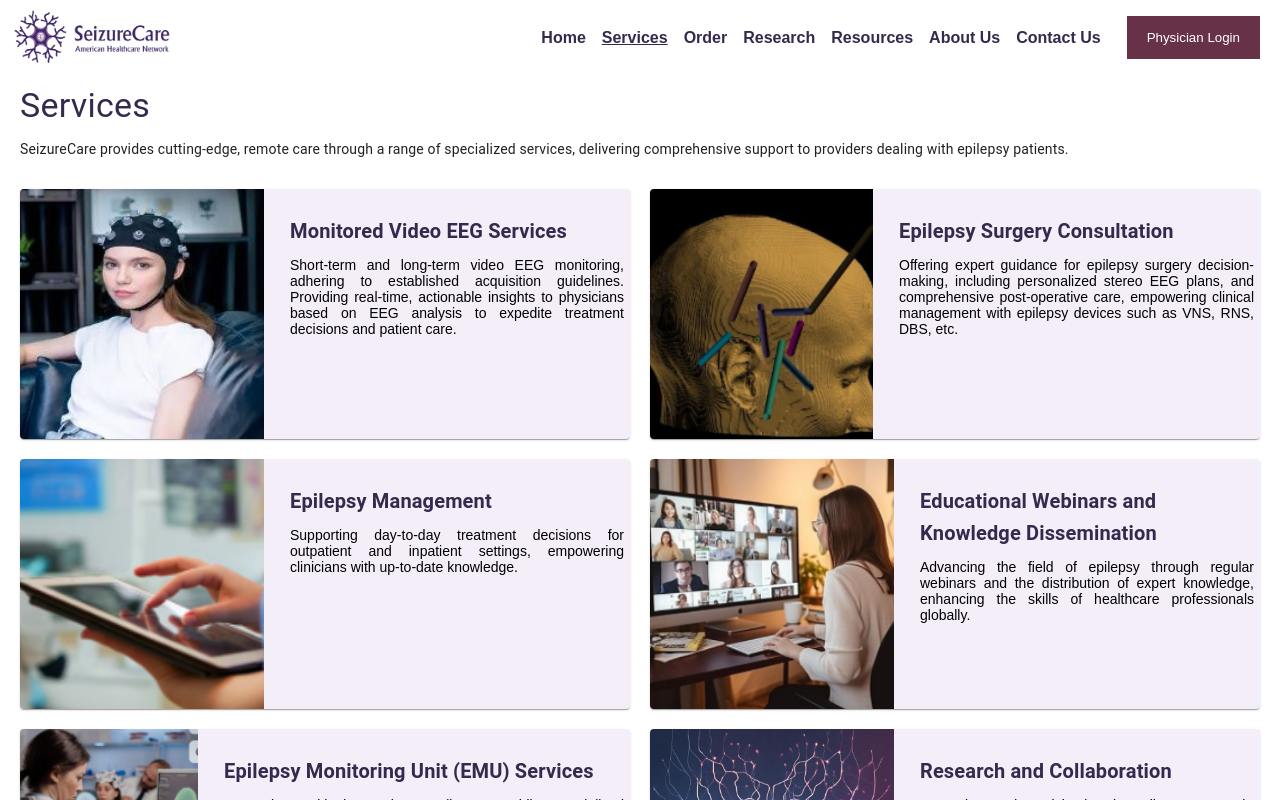
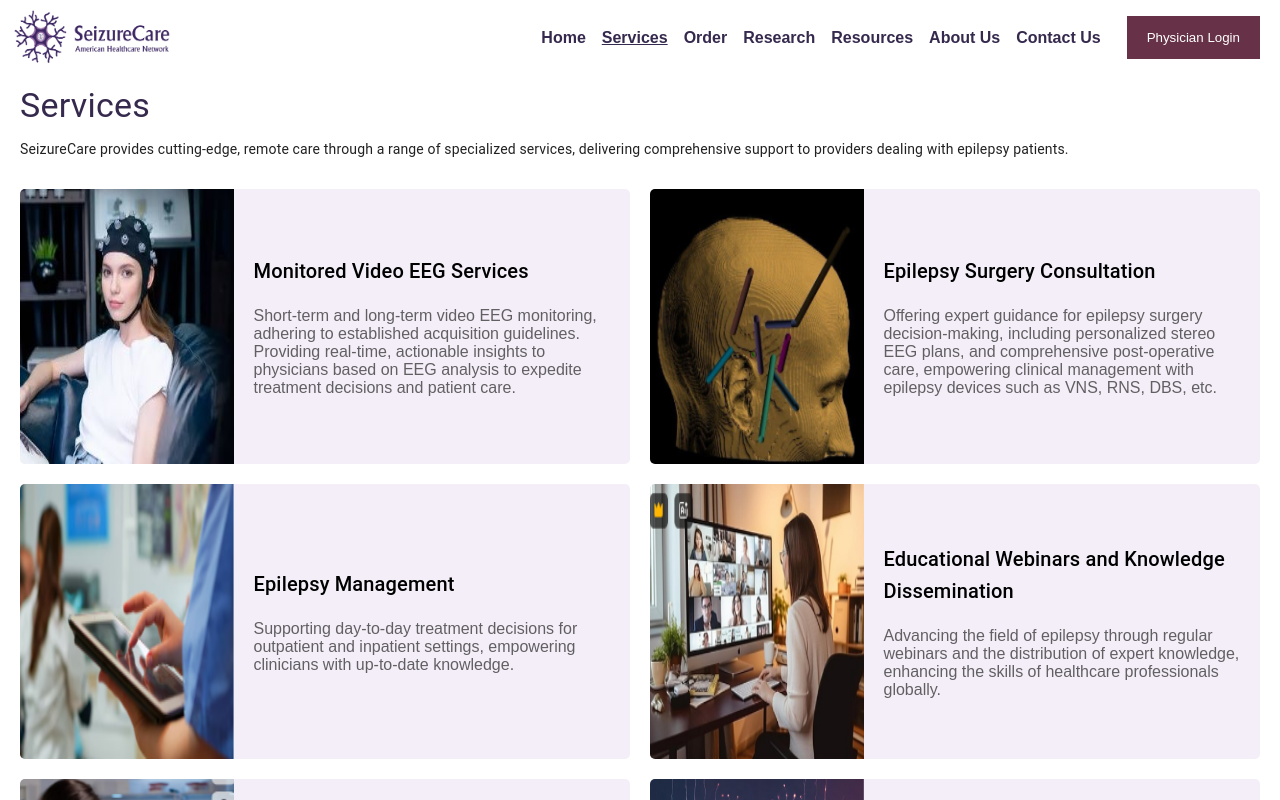
Before and after one commit to kalyancsreeram/EpicCare, a React (Create React App) app: page /services in a window 1280 px wide. Shown: the top 800 px of the page. Built offline with nearby package versions, Linux system fonts and the light colour scheme.

Commit message:
services panel style changes

```diff
--- a/src/components/servicescomp/MediaControlCard.js
+++ b/src/components/servicescomp/MediaControlCard.js
@@ -15,7 +15,7 @@ export default function MediaControlCard(props) {
             component="img"
             sx={{ width: 151 }}
             src={props.source}
-            alt="Live from space album cover"
+            alt={props.title}
         />
       <Box sx={{ display: 'flex', flexDirection: 'column' }}>
         <CardContent sx={{ flex: '1 0 auto' }} className='service_card'>
--- /dev/null
+++ b/src/components/servicescomp/MediaControlDiv.js
@@ -0,0 +1,22 @@
+import React from 'react'
+import Typography from '@mui/material/Typography';
+import './styles.scss';
+
+function MediaControlDiv(props) {
+  let styleString = props.styleLR === 'Left'?  'mediaDivContainer mediaDivLeft' : 'mediaDivContainer mediaDivRight';
+  return (
+    <div className={styleString} >
+        <img alt='SeizureCare' src={props.source}/>
+        <div className='mediaDivTextContainer'>
+            <Typography className='service-title' component="div" variant="h6">
+                {props.title}
+            </Typography>
+            <Typography variant="p" color="text.secondary" component="div">
+               {props.desc}
+            </Typography>
+        </div>
+    </div>
+  )
+}
+
+export default MediaControlDiv
--- a/src/components/servicescomp/ServicesComp.js
+++ b/src/components/servicescomp/ServicesComp.js
@@ -1,7 +1,7 @@
 import React from 'react'
 
 import './styles.scss';
-import MediaControlCard from './MediaControlCard';
+import MediaControlDiv from './MediaControlDiv';
 import ServicesOne from "../../assets/images/services-one.jpg";
 import ServicesTwo from "../../assets/images/services-two.png";
 import ServicesThree from "../../assets/images/services-three.png";
@@ -26,21 +26,20 @@ const ServicesComp = () => {
            </div>
            <div className='services-panel-container'>
                 <div className='service-panel'>
-                    <p></p>
-                    <MediaControlCard title='Monitored Video EEG Services' desc='Short-term and long-term video EEG monitoring, adhering to established acquisition guidelines. Providing real-time, actionable insights to physicians based on EEG analysis to expedite treatment decisions and patient care.'
-                    source={ServicesOne}/>
-                    <MediaControlCard title='Epilepsy Management' desc='Supporting day-to-day treatment decisions for outpatient and inpatient settings, empowering clinicians with up-to-date knowledge.'
-                    source={ServicesTwo}/>
-                    <MediaControlCard title='Epilepsy Monitoring Unit (EMU) Services' desc='For patients with drug-resistant epilepsy, providing specialized tailored plans (Video EEG, MEG, SPM-PET, interictal and ictal SPECT,functional MRI, TMS, etc) to better understand epileptogenic networks.'
-                    source={ServicesThree}/>
+                    <MediaControlDiv title='Monitored Video EEG Services' desc='Short-term and long-term video EEG monitoring, adhering to established acquisition guidelines. Providing real-time, actionable insights to physicians based on EEG analysis to expedite treatment decisions and patient care.'
+                    source={ServicesOne} styleLR={'Left'}/>
+                    <MediaControlDiv title='Epilepsy Management' desc='Supporting day-to-day treatment decisions for outpatient and inpatient settings, empowering clinicians with up-to-date knowledge.'
+                    source={ServicesTwo} styleLR={'Left'}/>
+                    <MediaControlDiv title='Epilepsy Monitoring Unit (EMU) Services' desc='For patients with drug-resistant epilepsy, providing specialized tailored plans (Video EEG, MEG, SPM-PET, interictal and ictal SPECT,functional MRI, TMS, etc) to better understand epileptogenic networks.'
+                    source={ServicesThree} styleLR={'Left'}/>
                 </div>
                 <div className='service-panel'>
-                <MediaControlCard title='Epilepsy Surgery Consultation' desc=' Offering expert guidance for epilepsy surgery decision-making, including personalized stereo EEG plans, and comprehensive post-operative care, empowering clinical management with epilepsy devices such as VNS, RNS, DBS, etc.'
-                    source={ServicesFour}/>
-                    <MediaControlCard title='Educational Webinars and Knowledge Dissemination' desc='Advancing the field of epilepsy through regular webinars and the distribution of expert knowledge, enhancing the skills of healthcare professionals globally.'
-                    source={ServicesFive}/>
-                    <MediaControlCard title='Research and Collaboration' desc='Promoting and participating in epilepsy research, collaborating with multiple centers worldwide to drive innovations and improve patient outcomes.'
-                    source={ServicesSix}/>
+                    <MediaControlDiv title='Epilepsy Surgery Consultation' desc=' Offering expert guidance for epilepsy surgery decision-making, including personalized stereo EEG plans, and comprehensive post-operative care, empowering clinical management with epilepsy devices such as VNS, RNS, DBS, etc.'
+                    source={ServicesFour} styleLR={'Right'}/>
+                    <MediaControlDiv title='Educational Webinars and Knowledge Dissemination' desc='Advancing the field of epilepsy through regular webinars and the distribution of expert knowledge, enhancing the skills of healthcare professionals globally.'
+                    source={ServicesFive} styleLR={'Right'}/>
+                    <MediaControlDiv title='Research and Collaboration' desc='Promoting and participating in epilepsy research, collaborating with multiple centers worldwide to drive innovations and improve patient outcomes.'
+                    source={ServicesSix} styleLR={'Right'}/>
                 </div>
             </div>
             <Typography variant="body2" color="text.primary" className='servicesSummary'>
--- a/src/components/servicescomp/styles.scss
+++ b/src/components/servicescomp/styles.scss
@@ -1,6 +1,4 @@
 .servicesContainer{
-    text-align: justify;
-    // padding: 20px;
 
     .main-title{
         color: #35294D;
@@ -56,7 +54,6 @@
    }
    .service-panel{
     width: 50%;
-    margin: 20px;
     margin-left: 0;
     margin-top: 0;
     margin-bottom: 0;
@@ -66,6 +63,41 @@
    }
    .services-panel-container{
       display: flex;
-      margin-right: 20px;
    }
+
+   .mediaDivContainer{
+      display: flex;
+      min-height: 275px;
+      background-color: rgba($color: #C6AADB, $alpha: .2);
+      border-radius: 5px;
+      overflow: hidden;
+
+      img{
+        width: 35%;
+        height: auto;
+      }
+      .mediaDivTextContainer{
+        display: flex;
+        flex-direction: column;
+        justify-content: center;
+        width: 65%;
+        padding-left: 20px;
+        padding-right: 20px;
+      }
+      .service-title{
+        margin-bottom: 20px;
+      }
+   }
+   .mediaDivLeft{
+    margin-left:20px;
+    margin-top: 20px;
+    margin-bottom: 20px;
+    margin-right: 10px;
+  }
+  .mediaDivRight{
+    margin-left: 10px;
+    margin-right: 20px;
+    margin-top: 20px;
+    margin-bottom: 20px;
+  }
 }
```
Also changed, not shown: 2 other files (tests, documents, lock files or other folders).
